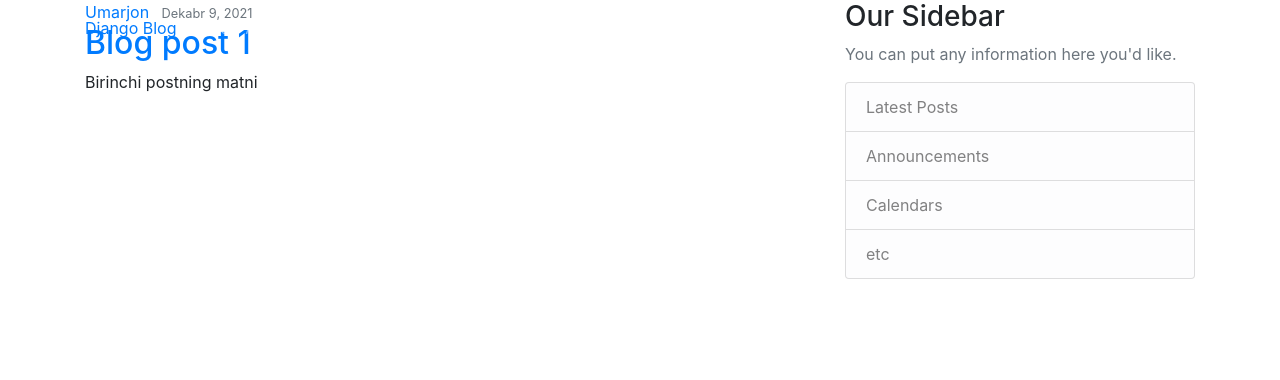
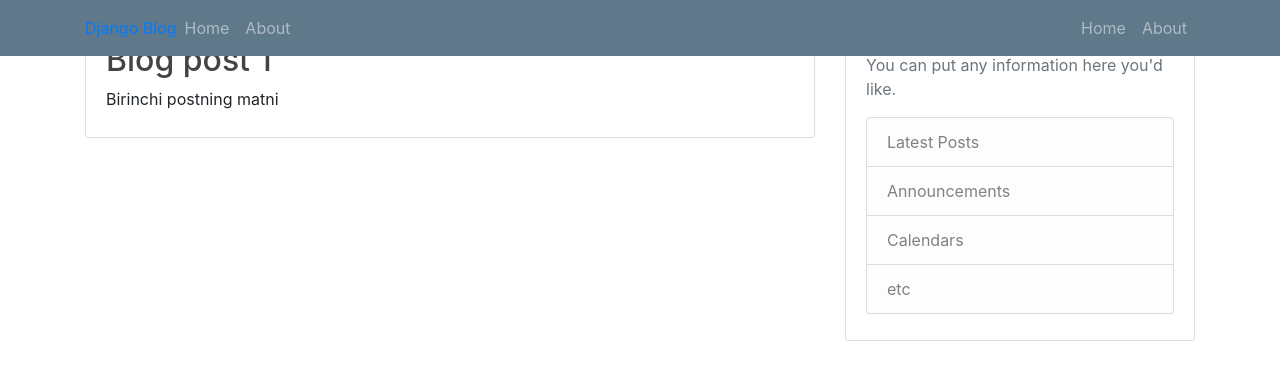
Before and after one commit to UmarjonRajabov/Django_Blog, a Django app: page / in a window 1280 px wide. Shown: the top 380 px of the page. Run offline with Django 4.2, Linux system fonts and the light colour scheme; some libraries are stand-ins or nearby versions.

Commit message:
css fayl qo'shdik

```diff
--- /dev/null
+++ b/blog/static/blog/main.css
@@ -0,0 +1,74 @@
+body {
+    background: #fafafa;
+    color: #333333;
+    margin-top: 5rem;
+  }
+
+  h1, h2, h3, h4, h5, h6 {
+    color: #444444;
+  }
+
+  ul {
+    margin: 0;
+  }
+
+  .bg-steel {
+    background-color: #5f788a;
+  }
+
+  .site-header .navbar-nav .nav-link {
+    color: #cbd5db;
+  }
+
+  .site-header .navbar-nav .nav-link:hover {
+    color: #ffffff;
+  }
+  .site-header .navbar-nav .nav-link.active {
+    font-weight: 500;
+  }
+  .content-section {
+    background: #ffffff;
+    padding: 10px 20px;
+    border: 1px solid #dddddd;
+    border-radius: 3px;
+    margin-bottom: 20px;
+  }
+  .article-title {
+    color: #444444;
+  }
+  a.article-title:hover {
+    color: #428bca;
+    text-decoration: none;
+  }
+  .article-content {
+    white-space: pre-line;
+  }
+  .article-img {
+    height: 65px;
+    width: 65px;
+    margin-right: 16px;
+  }
+  .article-metadata {
+    padding-bottom: 1px;
+    margin-bottom: 4px;
+    border-bottom: 1px solid #e3e3e3
+  }
+  .article-metadata a:hover {
+    color: #333;
+    text-decoration: none;
+  }
+  .article-svg {
+    width: 25px;
+    height: 25px;
+    vertical-align: middle;
+  }
+  .account-img {
+    height: 125px;
+    width: 125px;
+    margin-right: 20px;
+    margin-bottom: 16px;
+  }
+
+  .account-heading {
+    font-size: 2.5rem;
+  }
--- a/blog/templates/blog/base.html
+++ b/blog/templates/blog/base.html
@@ -7,6 +7,9 @@
     <meta http-equiv="X-UA-Compatible" content="IE=edge">
     <meta name="viewport" content="width=device-width, initial-scale=1.0">
     <title>Document</title>
+
+    <link rel="stylesheet" type="text/css" href="{% static 'blog/main.css' %}">
+
     <link rel="stylesheet" href="https://maxcdn.bootstrapcdn.com/bootstrap/4.0.0/css/bootstrap.min.css"
         integrity="sha384-Gn5384xqQ1aoWXA+058RXPxPg6fy4IWvTNh0E263XmFcJlSAwiGgFAW/dAiS6JXm" crossorigin="anonymous">
     <script src="https://code.jquery.com/jquery-3.2.1.slim.min.js"
```
